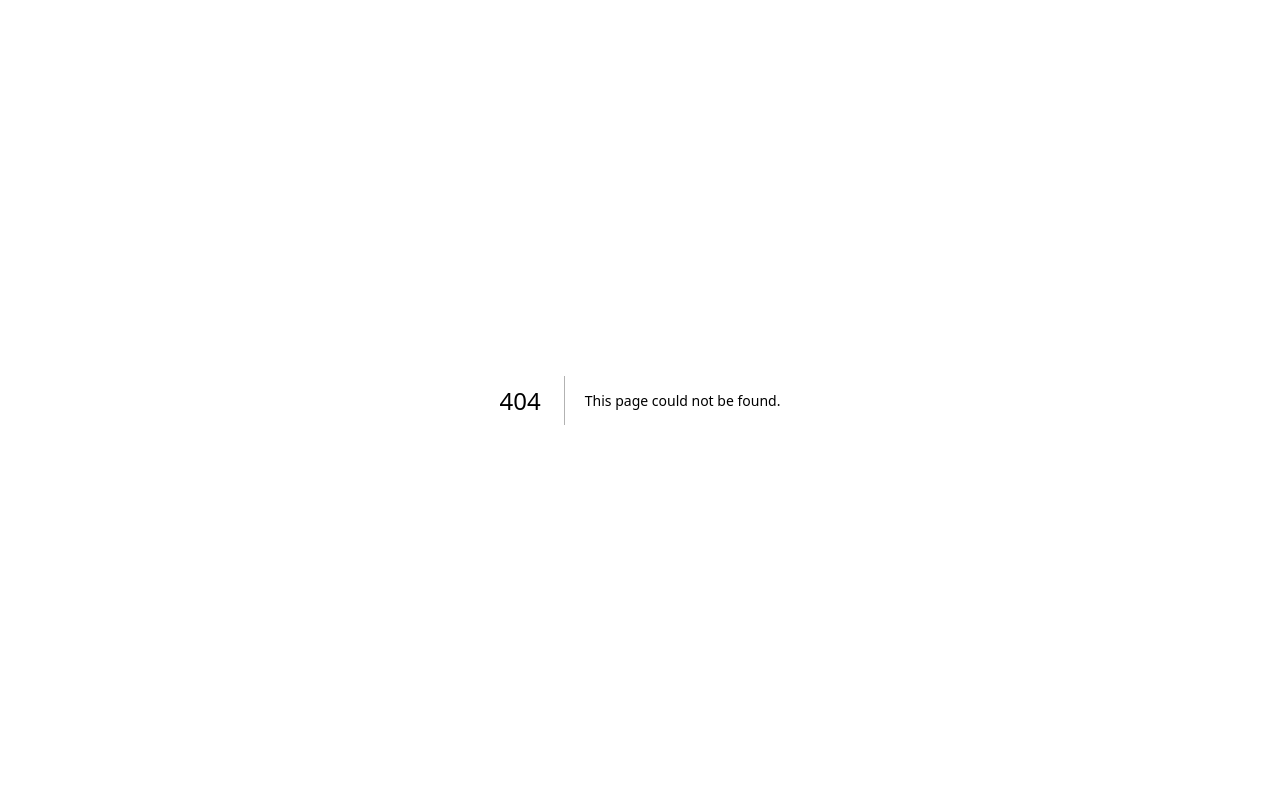
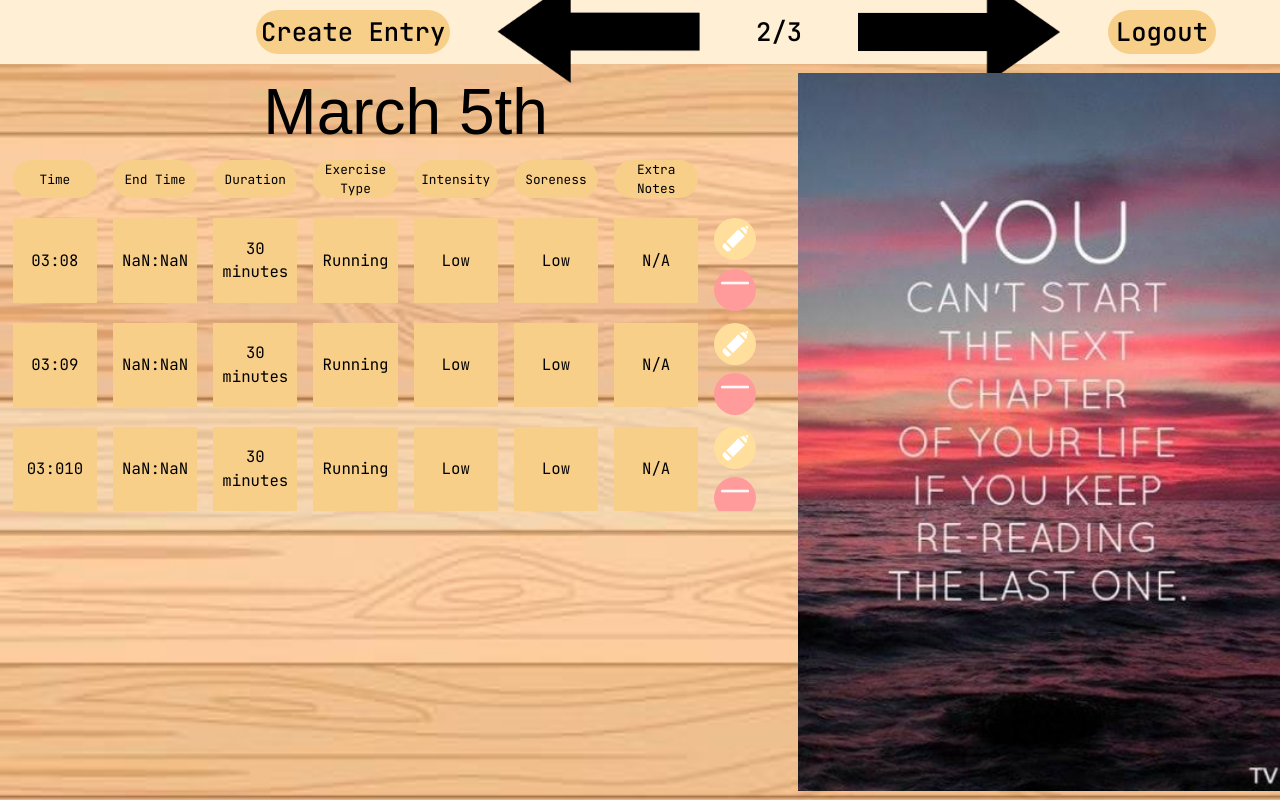
Before and after one commit to joshthibault308-cyber/Personal-Tracker, a Next.js app in the folder personal-tracker/: page /2 in a window 1280 px wide. Before the commit this address had no page. Built offline with nearby package versions, Linux system fonts and the light colour scheme; a web font is replaced by a local one.

Commit message:
Added different pages for the arrow as well as making a delete button show a are you sure popup

```diff
--- a/package.json
+++ b/package.json
@@ -8,5 +8,8 @@
   },
   "keywords": [],
   "author": "",
-  "license": "ISC"
+  "license": "ISC",
+  "dependencies": {
+    "reactjs-popup": "^2.0.6"
+  }
 }
--- a/personal-tracker/app/NewEntries.js
+++ b/personal-tracker/app/NewEntries.js
@@ -1,7 +1,7 @@
 import Image from "next/image";
 import EntryBlock from "./EntryBlock";
 import { jetBrains_Mono, aBeeZee, zilla_Slab } from '@/app/layout'
-export default function Entry({ Text1, Text2, Text3, Text4, Text5, Text6, Text7, keyNumber }) {
+export default function Entry({ Text1, Text2, Text3, Text4, Text5, Text6, Text7, keyNumber, deleteFunction }) {
   if (Text1) {
   const date = new Date("2026-01-01T" + Text2 + ":00Z");
   const milDate = (date.setMinutes(date.getMinutes()) + (Text3.replace(/\D/g,"") * 60 * 1000)).toString();
@@ -28,9 +28,11 @@ export default function Entry({ Text1, Text2, Text3, Text4, Text5, Text6, Text7,
         </a>
 
         <div className="flex justify-center w-1/2 aspect-square rounded-full bg-[#FF9B9B]">
+          <button className="flex justify-center" onClick={deleteFunction}>
           <Image
             src="/Minus Symbol.png" alt="Minus" width={400} height={200} className="w-2/3"
           />
+          </button>
         </div>
       </div>
 
--- /dev/null
+++ b/personal-tracker/app/[slug]/page.tsx
@@ -0,0 +1,118 @@
+import Image from "next/image";
+import Entry from "../NewEntries";
+import {jetBrains_Mono} from '@/app/layout'
+
+export default async function Home({params,}: {params: Promise<{slug: string}> }) {
+    const {slug} = await params
+
+  return (
+
+    <div className="flex relative h-screen flex-col min-h-0">
+
+      <Image
+        src="/Wood Background.jpg" alt="Background Image" fill className="object-cover -z-10"
+      />
+
+      <div className="bg-[#FFEFD4]">
+        <div className={`${jetBrains_Mono.className} flex ml-[20%] mr-[5%] h-[10vw] md:h-16 gap-[5%] text-[2vw] items-center justify-between font-medium`}>
+          <a
+            className="flex whitespace-nowrap h-[7vw] md:h-11 items-center justify-center rounded-full bg-[#F8CF89] px-[5px] text-[#000000] transition-colors hover:bg-[#fad79b]"
+            href="/create"
+          >
+            Create Entry
+          </a>
+          <div className="flex gap-[10%] items-center">
+            <a href={(+slug-1 !== 0) ? `/${(+slug-1)}` : ``}>
+            <Image src="/Arrow.png" alt="Arrow" width={32} height={32} className="rotate-180 h-auto w-full" />
+            </a>
+            <div className="flex text-[#000000]">
+              {slug}/3
+            </div>
+            <a href={(+slug+1 !==4) ? `/${(+slug+1)}` : ``}>
+            <Image src="/Arrow.png" alt="Arrow" width={32} height={32} className="h-auto w-full" />
+            </a>
+          </div>
+          <a
+            className="flex whitespace-nowrap h-[7vw] md:h-11 items-center justify-center gap-[2%] rounded-full bg-[#F8CF89] px-2 text-[#000000] transition-colors hover:bg-[#fad79b]"
+            href="/login"
+          >
+            Logout
+          </a>
+        </div>
+      </div>
+
+      <div className="grid sm:flex flex-1 ml-[1%] min-h-0">
+
+        <div className="flex flex-col h-60 sm:w-[62%] sm:h-full gap-10 min-h-0">
+
+          <main className="flex flex-col min-h-0">
+
+            <div className="flex flex-col text-center text-[5vw] text-[#000000]">
+              March 5th
+            </div>
+
+            <div className="grid min-h-0 gap-5">
+              <div className={`${jetBrains_Mono.className} grid h-[5%] grid-flow-col auto-cols-fr gap-4 text-[1.5cqw] sm:text-[1cqw]`}>
+                <div
+                  className="flex items-center justify-center text-center rounded-full bg-[#F8CF89] text-[#000000]">
+                  Time
+                </div>
+
+                <div
+                  className="flex items-center justify-center text-center rounded-full bg-[#F8CF89] text-[#000000]">
+                  End Time
+                </div>
+
+                <div
+                  className="flex items-center justify-center text-center rounded-full bg-[#F8CF89] text-[#000000]">
+                  Duration
+                </div>
+
+                <div
+                  className="flex items-center justify-center text-center rounded-full bg-[#F8CF89] text-[#000000]">
+                  Exercise Type
+                </div>
+
+                <div
+                  className="flex items-center justify-center text-center rounded-full bg-[#F8CF89] text-[#000000]">
+                  Intensity
+                </div>
+
+                <div
+                  className="flex items-center justify-center text-center rounded-full bg-[#F8CF89] text-[#000000]">
+                  Soreness
+                </div>
+
+                <div
+                  className="flex items-center justify-center text-center rounded-full bg-[#F8CF89] text-[#000000]">
+                  Extra Notes
+                </div>
+
+                <div></div>
+
+              </div>
+
+              <div className="grid gap-5 overflow-y-auto min-h-0">
+
+                <Entry Text1="03:08" Text2="3:08" Text3="30 minutes" Text4="Running" Text5="Low" Text6="Low" Text7="N/A" keyNumber="N/A" />
+                <Entry Text1="03:09" Text2="3:08" Text3="30 minutes" Text4="Running" Text5="Low" Text6="Low" Text7="N/A" keyNumber="N/A" />
+                <Entry Text1="03:010" Text2="3:08" Text3="30 minutes" Text4="Running" Text5="Low" Text6="Low" Text7="N/A" keyNumber="N/A" />
+
+
+              </div>
+
+            </div>
+
+          </main>
+        </div>
+
+        <div className="flex flex-1 items-center justify-center">
+          <Image
+            src="/Quote.jpg" alt="Background Image" width={100} height={50} className="relative object-contain w-auto h-auto sm:w-full sm:h-full"
+          />
+        </div>
+
+      </div>
+    </div>
+  );
+}
--- a/personal-tracker/app/edit/page.tsx
+++ b/personal-tracker/app/edit/page.tsx
@@ -70,7 +70,7 @@ export default function Edit() {
                     </div>
 
                     <div className={`${jetBrains_Mono.className} flex justify-center text-[2vw] text-[#000000]`}>
-                        <a className="justify-center rounded-full bg-[#FFCD75]">
+                        <a href="/" className="justify-center rounded-full bg-[#FFCD75]">
                             Confirm
                         </a>
                     </div>
--- a/personal-tracker/app/page.tsx
+++ b/personal-tracker/app/page.tsx
@@ -2,15 +2,35 @@
 
 import Image from "next/image";
 import Entry from "./NewEntries";
-import {jetBrains_Mono} from '@/app/layout'
-import {useState} from "react";
-import {useEffect} from "react";
+import { jetBrains_Mono } from '@/app/layout'
+import { useState } from "react";
+import { useEffect } from "react";
 import { useSearchParams } from 'next/navigation'
 import { Suspense } from "react";
 
 export default function Home() {
+  const pageNumber = 3;
+  const [deleteisOpen, setDeleteisOpen] = useState(false);
+
+  const handleDeleteButton = () => {
+    setDeleteisOpen(true);
+  }
 
   return (
+
+    <div>
+      {deleteisOpen &&
+          (<div className="absolute grid items-center justify-center m-auto inset-0 w-[60vw] h-[50vw] rounded-[50] bg-[#fad79b] z-1">
+          <div className="">Are you sure you want to delete this item?</div>
+          <div className="flex flex-1 gap-10">
+          <button className="flex-1 rounded-[50] bg-[#fae5c0]" onClick={() => setDeleteisOpen(false)}>
+            Yes
+          </button>
+          <button className="flex-1 rounded-[50] bg-[#fae5c0]" onClick={() => setDeleteisOpen(false)}>
+            No
+          </button>
+          </div>
+          </div>)}
 
       <div className="flex relative h-screen flex-col min-h-0">
 
@@ -27,11 +47,15 @@ export default function Home() {
               Create Entry
             </a>
             <div className="flex gap-[10%] items-center">
+              <a href="/">
                 <Image src="/Arrow.png" alt="Arrow" width={32} height={32} className="rotate-180 h-auto w-full" />
+              </a>
               <div className="flex text-[#000000]">
-              1/2
+                1/{pageNumber}
               </div>
+              <a href="/2">
                 <Image src="/Arrow.png" alt="Arrow" width={32} height={32} className="h-auto w-full" />
+              </a>
             </div>
             <a
               className="flex whitespace-nowrap h-[7vw] md:h-11 items-center justify-center gap-[2%] rounded-full bg-[#F8CF89] px-2 text-[#000000] transition-colors hover:bg-[#fad79b]"
@@ -95,9 +119,9 @@ export default function Home() {
 
                 <div className="grid gap-5 overflow-y-auto min-h-0">
 
-                <Entry Text1="03:08" Text2="3:08" Text3="30 minutes" Text4="Running" Text5="Low" Text6="Low" Text7="N/A" keyNumber="N/A" />
-                <Entry Text1="03:09" Text2="3:08" Text3="30 minutes" Text4="Running" Text5="Low" Text6="Low" Text7="N/A" keyNumber="N/A" />
-                <Entry Text1="03:010" Text2="3:08" Text3="30 minutes" Text4="Running" Text5="Low" Text6="Low" Text7="N/A" keyNumber="N/A" />
+                  <Entry Text1="3:08" Text2="3:08" Text3="30 minutes" Text4="Running" Text5="Low" Text6="Low" Text7="N/A" keyNumber="N/A" deleteFunction={handleDeleteButton} />
+                  <Entry Text1="03:09" Text2="3:08" Text3="30 minutes" Text4="Running" Text5="Low" Text6="Low" Text7="N/A" keyNumber="N/A" deleteFunction={handleDeleteButton} />
+                  <Entry Text1="03:010" Text2="3:08" Text3="30 minutes" Text4="Running" Text5="Low" Text6="Low" Text7="N/A" keyNumber="N/A" deleteFunction={handleDeleteButton} />
 
 
                 </div>
@@ -115,5 +139,6 @@ export default function Home() {
 
         </div>
       </div>
+    </div>
   );
 }
```
Also changed, not shown: 1 other file (tests, documents, lock files or other folders). Lines whose indentation alone changed are shown as unchanged.
